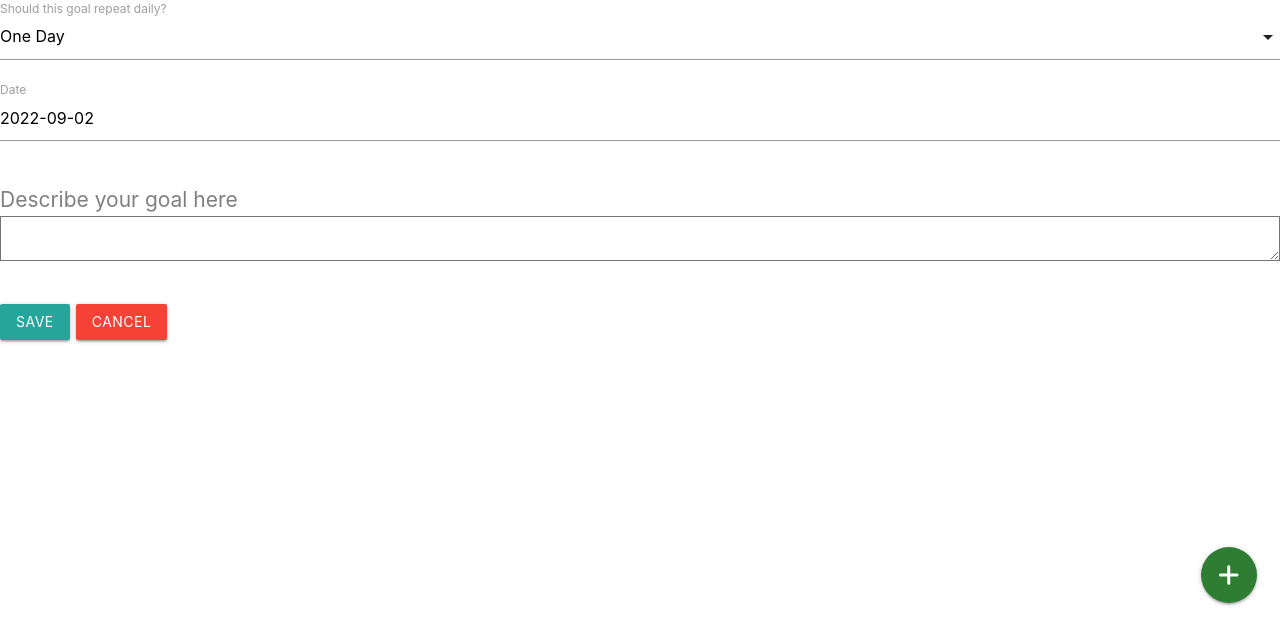
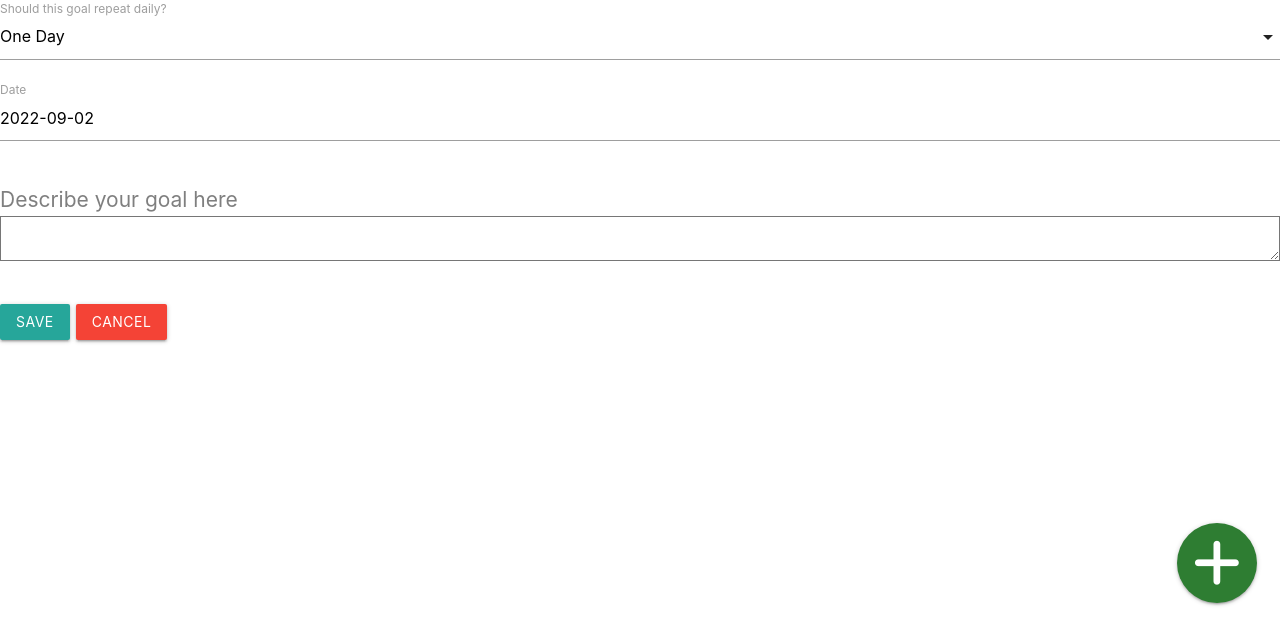
Before and after one commit to EricGallegos/AccountaGoal, a Node server app: page /goals/add in a window 1280 px wide. Shown: the part 174-800 px from the top of the page. Run offline with Node 20, Linux system fonts and the light colour scheme; the visitor is signed in with stand-in values (Sample User, id 1); some libraries are stand-ins or nearby versions.

Commit message:
add goals btn size increased

```diff
--- a/public/css/style.css
+++ b/public/css/style.css
@@ -23,6 +23,16 @@ p{
 
 .img-small{
   width: 4rem;
+}
+
+#addGoalButton{
+  height: 80px;
+  width: 80px;
+}
+
+#addGoalButton i{
+  font-size: 3.6rem;
+  line-height: 80px;
 }
 
 #bodyWrapper{
--- a/views/partials/_add_btn.hbs
+++ b/views/partials/_add_btn.hbs
@@ -1,5 +1,5 @@
 <div class="fixed-action-btn">
-  <a href="/goals/add" class="btn-floating btn-large waves-effect waves-light green darken-3">
+  <a href="/goals/add" id="addGoalButton" class="btn-floating btn-large waves-effect waves-light green darken-3">
     <i class="fas fa-plus"></i>
   </a>
 </div>
```
